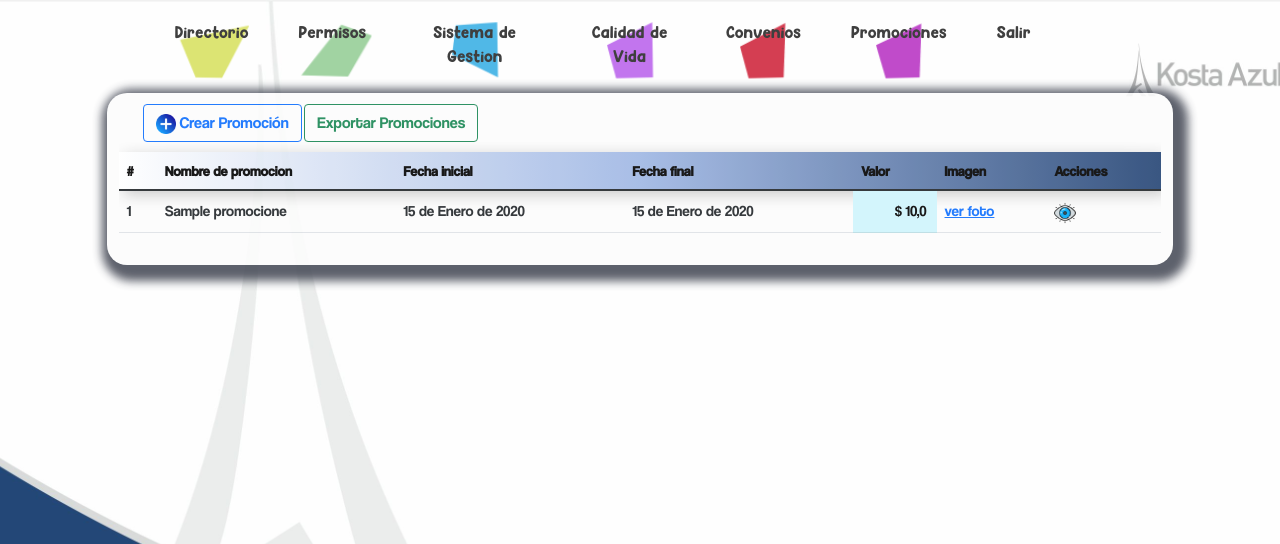
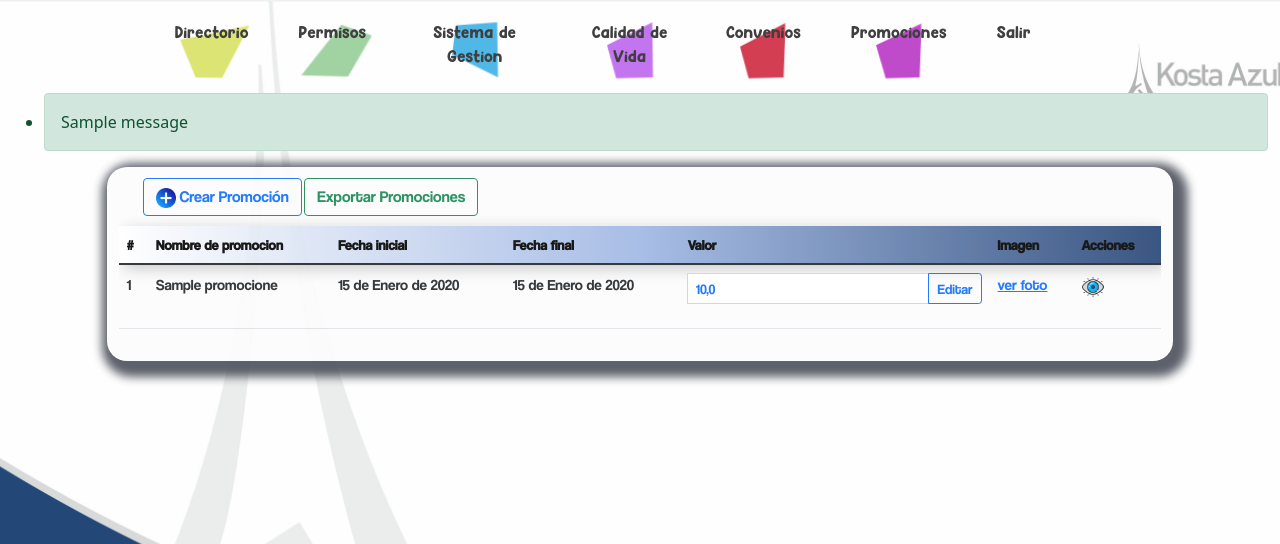
Before and after one commit to danielvillamorales/intranet, a Django app: page /ver_promociones/ in a window 1280 px wide. Shown: the top 544 px of the page. Run offline with Django 4.2, Linux system fonts and the light colour scheme; tables that the repository leaves empty hold one stand-in row (values such as "Sample post"); grey boxes marked "Sample" are stand-in pictures; one stand-in notice (Sample message) is shown; some libraries are stand-ins or nearby versions.

Commit message:
cambios en ver promociones, poder editar las que ya existian, creacion de permiso editar_promociones

```diff
--- a/intranet/directorio/models.py
+++ b/intranet/directorio/models.py
@@ -83,6 +83,7 @@ class Promociones(models.Model):
 
     class Meta:
         db_table = 'promociones'
+        permissions = [('puede_editar_promociones', 'Puede editar promociones')]
 
 class LineasCelularesContratadas(models.Model):
     linea = models.CharField(max_length=50)
--- a/intranet/directorio/templates/layout.html
+++ b/intranet/directorio/templates/layout.html
@@ -46,7 +46,19 @@
                             </nav>
                         </div>
                     </div>
+
                     <div class="col-xxl-2 col-xl-2 col-lg-2 col-md-12 col-sm-12 col-xs-12 col-12" ></div>
+                    <div class="col-12">
+                        {% if messages %}
+                        {% for message in messages %}
+                        <ul >
+                            <li {% if message.tags %}
+                            class="alert alert-{%if message.tags == 'error' %}danger{% else %}{{ message.tags }} {%endif%}  alert-dismissible fade show"{% endif %} role="alert">{{ message }} </li>
+                        </ul>
+                        {% endfor %}
+
+                    {% endif %}
+                    </div>
                 {% block content%}
                 {% endblock %}
             </div>
--- a/intranet/directorio/templates/ver_promociones.html
+++ b/intranet/directorio/templates/ver_promociones.html
@@ -30,21 +30,22 @@
                     <td>{{p.nombre}}</td>
                     <td>{{p.fecha_inicial}}</td>
                     <td>{{p.fecha_final}}</td>
-                    {% if p.valor <= 0 %}
+
                     <td>
                         <form method="post">
                             {% csrf_token %}
                             <div class="input-group mb-3">
-                                <span class="input-group-text">$</span>
                                 <input type="hidden" name="idform" value="{{p.id}}">
-                                <input type="number" required class="form-control form-control-sm" name="valor">
-                                <button class="btn btn-sm  btn-outline-primary" type="submit">Guardar</button>
+                                {% if p.valor > 0 %}
+                                <input  required class="form-control form-control-sm text-primary" name="valor" value="{{p.valor | intcomma}}">
+                                <button class="btn btn-sm  btn-outline-primary" type="submit">Editar</button>
+                                {% else %}
+                                <input  required class="form-control form-control-sm text-success" name="valor">
+                                <button class="btn btn-sm  btn-outline-success" type="submit">Guardar</button>
+                                {% endif %}
                               </div>
                         </form>
                     </td>
-                    {% else %}
-                    <td class="table-info" style="text-align: right; padding-right: 10px;">$ {{p.valor | intcomma}}</td>
-                    {% endif %}
                     <td>
                         <a onclick="mostrar_foto({{ p.id }})" href="#">ver foto</a>
                         <img src="{{ p.banner.url }}" alt="imagen_banner" id="imgpromo_{{p.id}}" style="display: none; height:150px;">
--- a/intranet/directorio/views.py
+++ b/intranet/directorio/views.py
@@ -10,6 +10,7 @@ from .models import *
 from io import BytesIO
 from datetime import datetime, date
 import xlwt
+from django.contrib import messages
 
 
 # Create your views here.
@@ -93,12 +94,16 @@ def guardar_promocion(request):
 
 def ver_promociones(request):
     if request.method == 'POST':
-        id = request.POST.get('idform')
-        valor = request.POST.get('valor')
-        promocion = get_object_or_404(Promociones, pk=id)
-        promocion.valor = valor
-        #print(str(promocion.valor)+ '#######################################################################################################################')
-        promocion.save()
+        user = get_object_or_404(User, username = request.user)
+        if user.has_perm('directorio.puede_editar_promociones'):
+            id = request.POST.get('idform')
+            valor = request.POST.get('valor')
+            promocion = get_object_or_404(Promociones, pk=id)
+            promocion.valor = int(valor.replace('.','').replace(',0',''))
+            #print(str(promocion.valor)+ '#######################################################################################################################')
+            promocion.save()
+        else:
+            messages.warning(request ,"No tiene permisos para editar promociones o guardar el valor de la promocion")
     promociones = Promociones.objects.order_by('-fecha_inicial')
     ano = 0
     contador = 0
```
Also changed, not shown: intranet/directorio/migrations/0010_alter_promociones_options.py (added).
